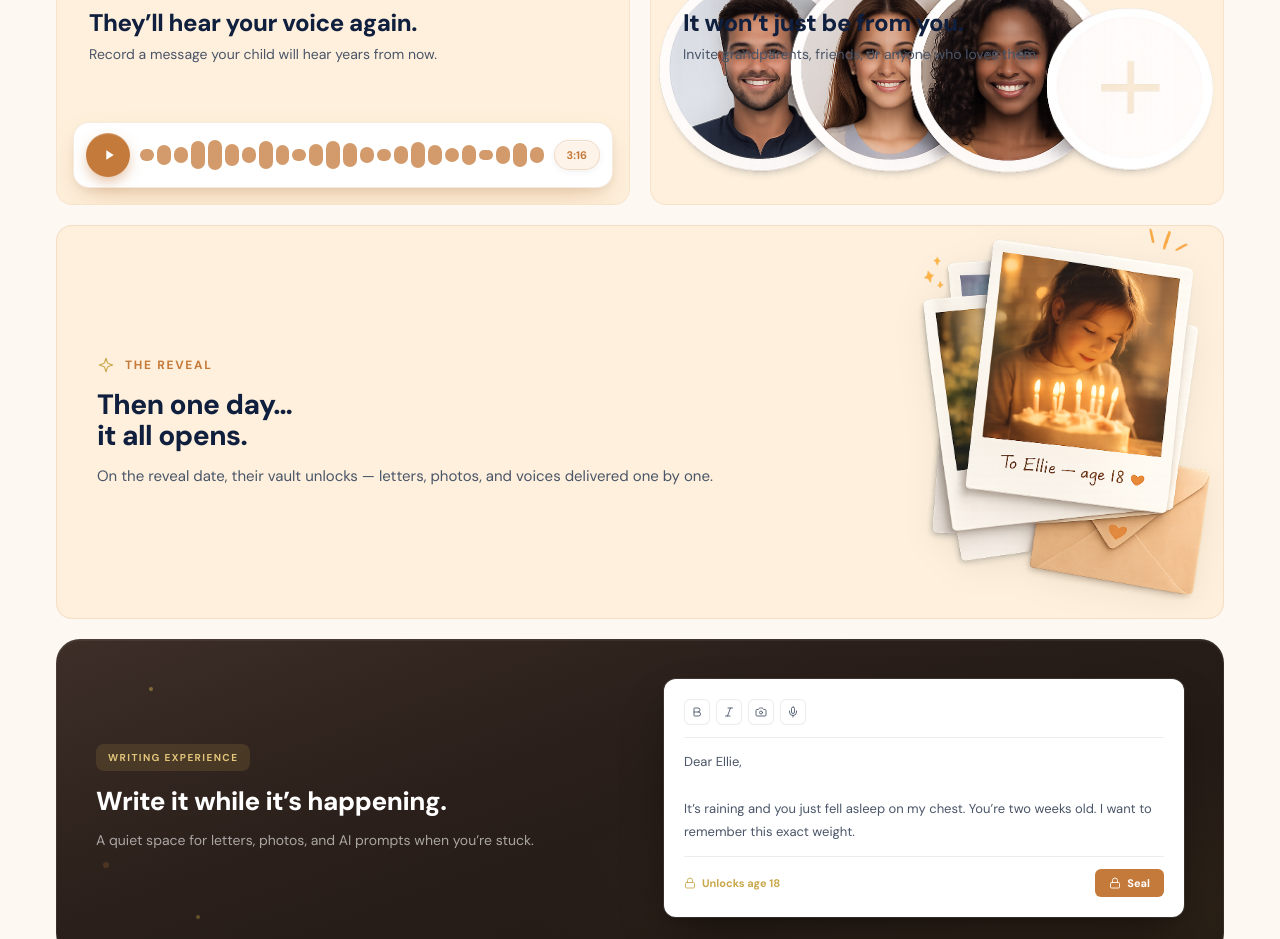
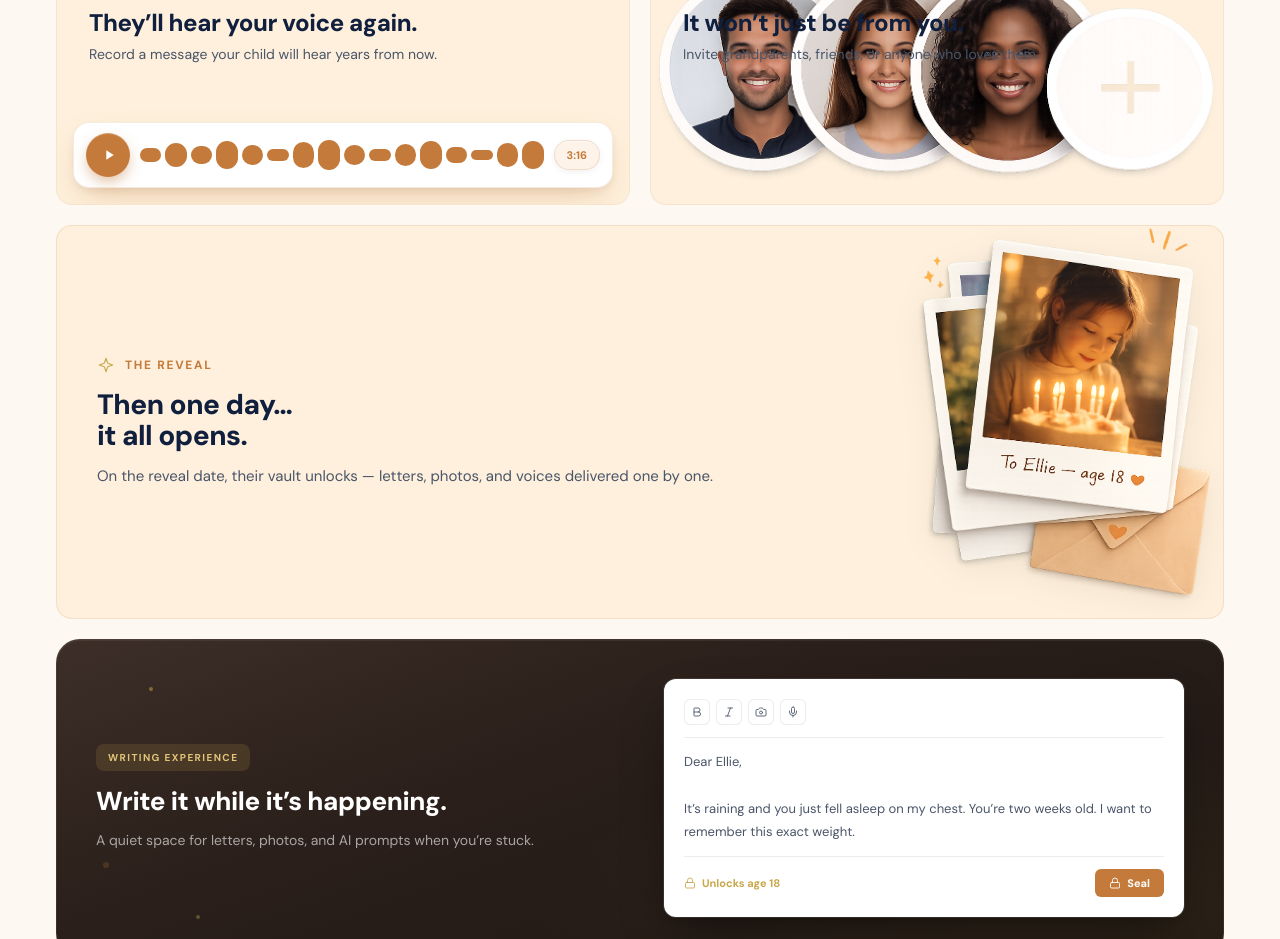
Before and after one commit to hteaopco/UntilThen, a Next.js app: page / in a window 1280 px wide. Shown: the part 1300-2239 px from the top of the page. Built offline with nearby package versions, Linux system fonts and the light colour scheme; no server answers.

Commit message:
Thicken and darken waveform bars on Voice Notes card for visibility
https://claude.ai/code/session_01FWRsqKhKb6urbkPKmehrBk

```diff
--- a/src/components/landing/Features.tsx
+++ b/src/components/landing/Features.tsx
@@ -119,12 +119,12 @@ export function Features() {
                     <path d="M8 5v14l11-7z" />
                   </svg>
                 </div>
-                <div className="flex-1 flex items-center gap-[2px] sm:gap-[3px] h-5 sm:h-8">
-                  {[40, 65, 50, 85, 95, 70, 50, 85, 60, 40, 70, 90, 75, 50, 35, 55, 80, 65, 45, 65, 30, 55, 75, 50].map(
+                <div className="flex-1 flex items-center gap-[3px] sm:gap-[4px] h-5 sm:h-8">
+                  {[45, 75, 55, 90, 65, 35, 80, 95, 60, 40, 70, 85, 50, 30, 75, 90].map(
                     (h, i) => (
                       <span
                         key={i}
-                        className="flex-1 bg-amber/75 rounded-full"
+                        className="flex-1 bg-amber rounded-full"
                         style={{ height: `${h}%` }}
                       />
                     )
```
